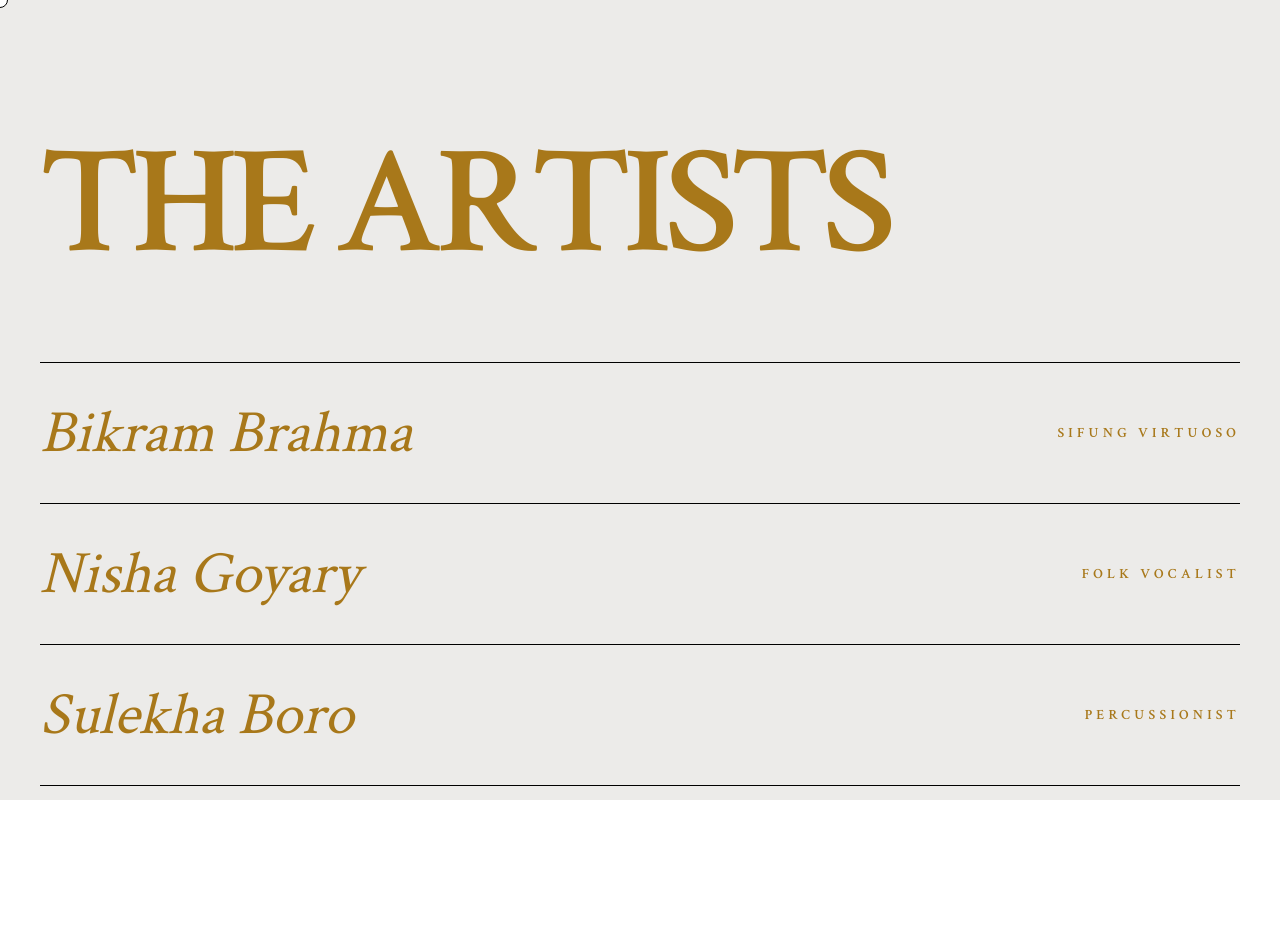
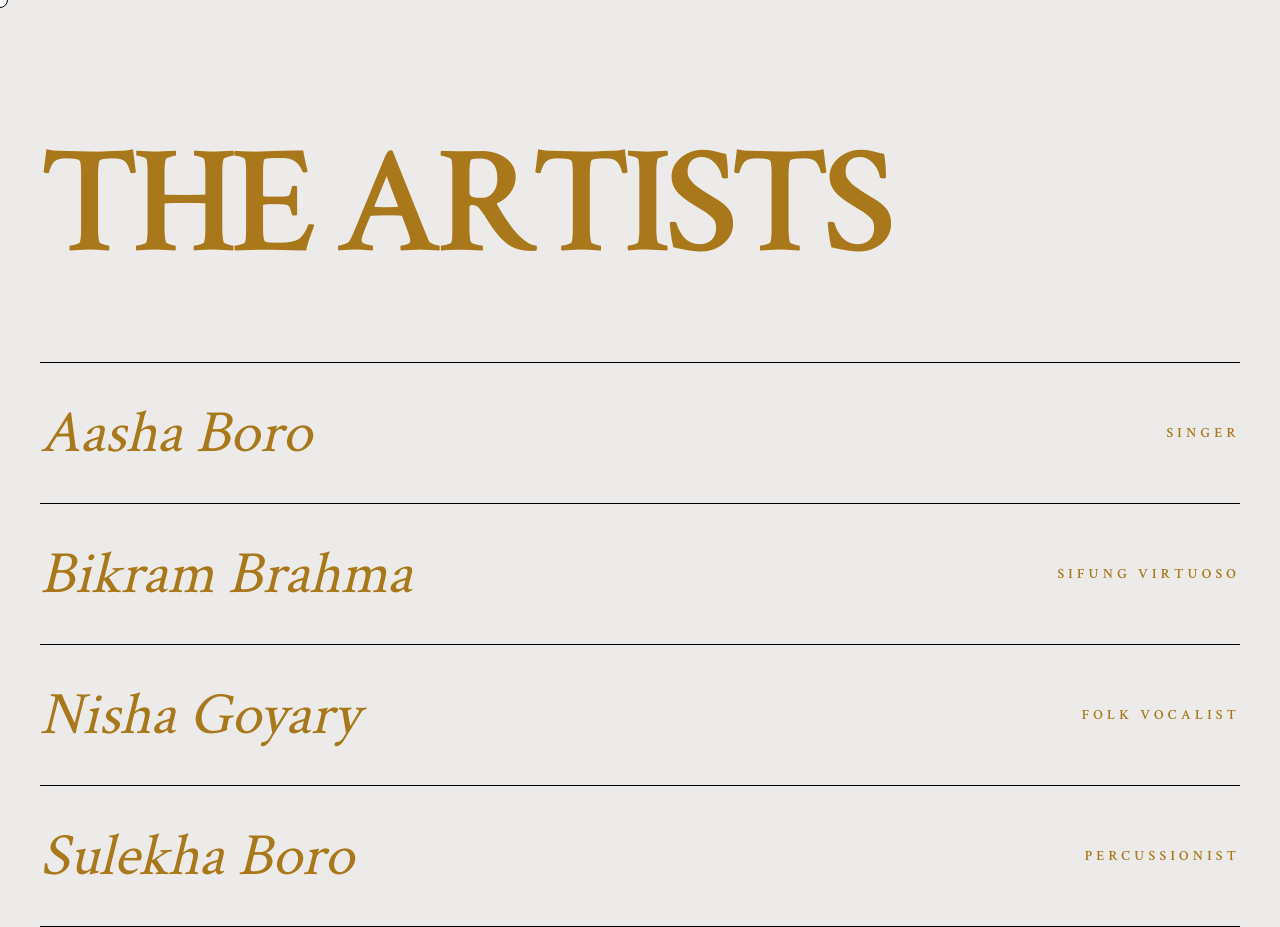
Before and after one commit to g30elipse/zarimin-v1, a Next.js app: page /artists in a window 1280 px wide. Before the commit the page ends 800 px from the top, so only its background shows below. Built offline with nearby package versions, Linux system fonts and the light colour scheme; a web font is replaced by a local one.

Commit message:
feat: sort artists alphabetically and add Aasha Boro to the artists list

```diff
--- a/src/app/artists/page.tsx
+++ b/src/app/artists/page.tsx
@@ -6,7 +6,7 @@ import ArtistModal from '@/components/ArtistModal';
 import { Artist } from '@/types';
 import ARTISTS from '@/data/artists.json'
 
-const artists = ARTISTS
+const artists = ARTISTS.sort((a, b) => a.name.localeCompare(b.name));
 
 function ArtistList() {
   const searchParams = useSearchParams();
--- a/src/data/artists.json
+++ b/src/data/artists.json
@@ -1,4 +1,11 @@
 [
+  {
+    "id": "aasha-boro",
+    "name": "Aasha Boro",
+    "role": "Singer",
+    "bio": "She is known for her beautiful voice and her ability to sing in the multiple languages.",
+    "image": "/artists/aasha.jpg"
+  },
   {
     "id": "bikram-brahma",
     "name": "Bikram Brahma",
```
Also changed, not shown: public/artists/aasha.jpg (added).
